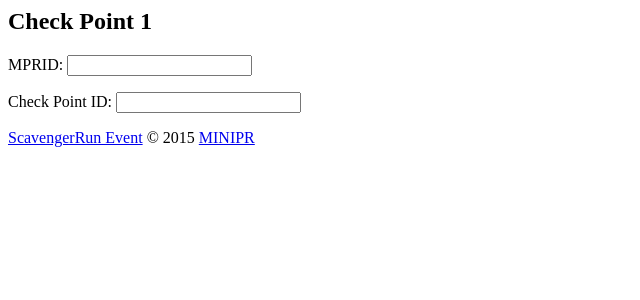
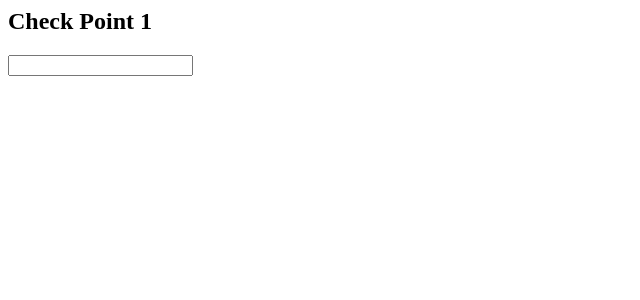
Before and after one commit to juannicolas/ScavengerRunApp, a Django app: page /cp/1/ in a window 1280 px wide. Shown: the top 300 px of the page, without its empty margins (0-640 px from the left). Run offline with Django 3.2, Linux system fonts and the light colour scheme.

Commit message:
New updates

```diff
--- a/src/templates/base.html
+++ b/src/templates/base.html
@@ -5,18 +5,9 @@
     <meta name="viewport" content="width=device-width, initial-scale=1">
     <meta name="description" content="A web application for MINIPR - Scavenger Run Event to track players time">
     <meta name="author" content="Juan N De La Cruz juannicolas@minipr.org">
-
-    <title>{{ title }}</title>
 </head>
 <body>
 {% block content %}
 {% endblock %}
-    <div class="footer">
-        <footer class="footer">
-            <div class="container">
-                <p class="text-muted"><a href="/">ScavengerRun Event</a> &#169; 2015 <a href="http://www.minipr.org" target="_blank" title="MINIPR Oficial Webpage">MINIPR</a></p>
-            </div>
-        </footer>
-    </div>
 </body>
 </html>
--- a/src/templates/checkpoint.html
+++ b/src/templates/checkpoint.html
@@ -4,7 +4,6 @@
     <title>{{ title }}</title>
     <h2>{{ head }}</h2>
     <div>
-        {{ form.as_p }}
-
+        {{ form.mpr_id }}
     </div>
 {% endblock %}
--- a/src/templates/welcome.html
+++ b/src/templates/welcome.html
@@ -3,16 +3,14 @@
 {% block content %}
     <div class="container">
         <title>Scavenger Run Event</title>
-        <div class="jumbotron">
+
         <h1>Scavenger Run Event 2015</h1>
         <h3>Timetracker</h3>
         Bienvenido a la herramienta oficial del evento del año, Scavenger Run 2015.
-        </div>
-        <div class="container">
+
         <p><a name="AG Servicio" type="button" href="cp/1">Checkpoint 1</a></p>
         <p><a name="El Corozo" type="button" href="cp/2">Checkpoint 2</a></p>
         <p><a name="Pa'Picar" type="button" href="cp/3">Checkpoint 3</a></p>
         <p><a name="Gasolina Beach Club" type="button" href="cp4/">Checkpoint 4</a></p>
     </div>
-    </div>
 {% endblock %}
--- a/src/timetracker_app/forms.py
+++ b/src/timetracker_app/forms.py
@@ -8,8 +8,6 @@ class AddTimeForm(forms.ModelForm):
         model = RecordTime
         fields = ['mpr_id', 'place_name_id']
 
-    def clean_mpr_id(self):
-        mpr_id = self.cleaned_data.get('mpr_id')
-        if "MPR" not in mpr_id:
-            return "MPR" + mpr_id
-        return mpr_id
+        widgets = {
+            'mpr_id': forms.TextInput(),
+        }
--- a/src/timetracker_app/models.py
+++ b/src/timetracker_app/models.py
@@ -16,8 +16,7 @@ class Player(models.Model):
 
 
 class CheckPoint(models.Model):
-    id = models.IntegerField(verbose_name="ID", unique=True, editable=False, primary_key=True)
-    place_name = models.CharField(verbose_name="Nombre Lugar", max_length=60, editable=True, default=True, unique=True)
+    place_name = models.CharField(verbose_name="Nombre Lugar", max_length=60, unique=True)
 
     class Meta:
         verbose_name = "CheckPoint"
@@ -28,7 +27,7 @@ class CheckPoint(models.Model):
 
 
 class RecordTime(models.Model):
-    mpr_id = models.CharField(verbose_name="MPRID", max_length=6, editable=True)
+    mpr_id = models.ForeignKey(Player)
     place_name_id = models.CharField(verbose_name="Check Point ID", max_length=1)
     check_in_time = models.TimeField(verbose_name="CheckIn Time", auto_now=True)
 
--- a/src/timetracker_app/views.py
+++ b/src/timetracker_app/views.py
@@ -19,11 +19,11 @@ def cp(request, cpid, template_name):
 
     if request.method == "POST":
         form = AddTimeForm(request.POST)
-        print request.POST
 
     context = {
         "title": title,
         "head": head,
-        "form": form
+        "form": form,
+        "cpid": cpid
     }
     return render(request, template_name, context)
```
Also changed, not shown: src/app.db, src/timetracker_app/migrations/0001_initial.py (added), src/timetracker_app/migrations/0002_auto_20150909_1905.py (added), src/timetracker_app/migrations/0003_auto_20150909_1909.py (added). Lines whose indentation alone changed are shown as unchanged.
